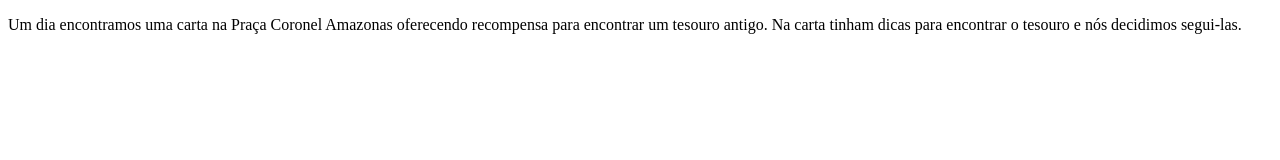
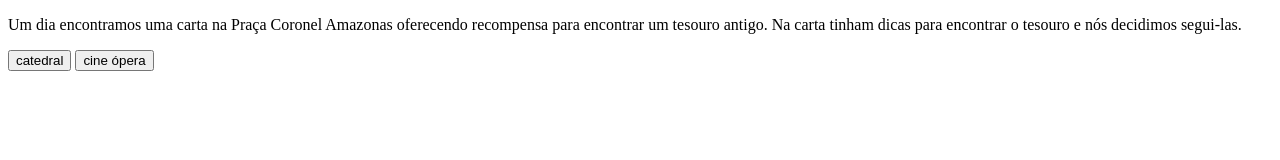
Before and after one commit to nicolas-ixz/aventura, a plain HTML site: page index.html in a window 1280 px wide. Drawn offline with Linux system fonts and the light colour scheme.

Commit message:
cabeçalho, div

```diff
--- a/index.html
+++ b/index.html
@@ -9,6 +9,8 @@
     <main>
      <div class="passo ativo" id="passo-0">
        <p>Um dia encontramos uma carta na Praça Coronel Amazonas oferecendo recompensa para encontrar um tesouro antigo. Na carta tinham dicas para encontrar o tesouro e nós decidimos segui-las.</p>
+       <button class="btn-proximo" data-proximo="1">catedral</button>
+       <button class="btn-proximo" data-proximo="2">cine ópera</button>
      </div>
     </main>
 
```
